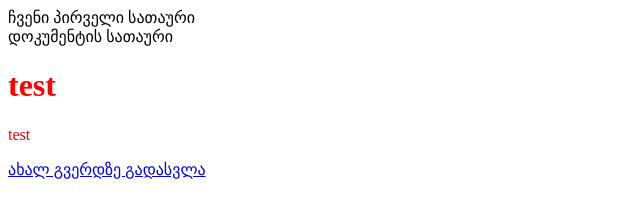
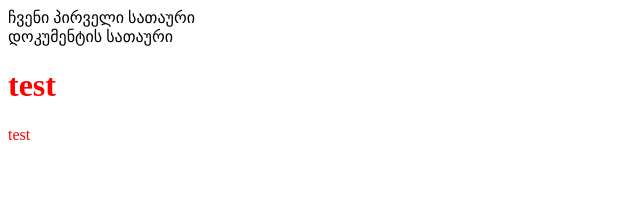
Before and after one commit to G-Apxo/test101, a plain HTML site: page index.html in a window 1280 px wide. Shown: the whole page, without its empty margins (0-640 px from the left). Drawn offline with Linux system fonts and the light colour scheme.

Commit message:
Update index.html

```diff
--- a/index.html
+++ b/index.html
@@ -21,9 +21,7 @@
    </p>
    </div>
 
-   <a href="newpage.html"_blank">ახალ გვერდზე გადასვლა</a>
 
 </body>
 
-
 </html>
```
